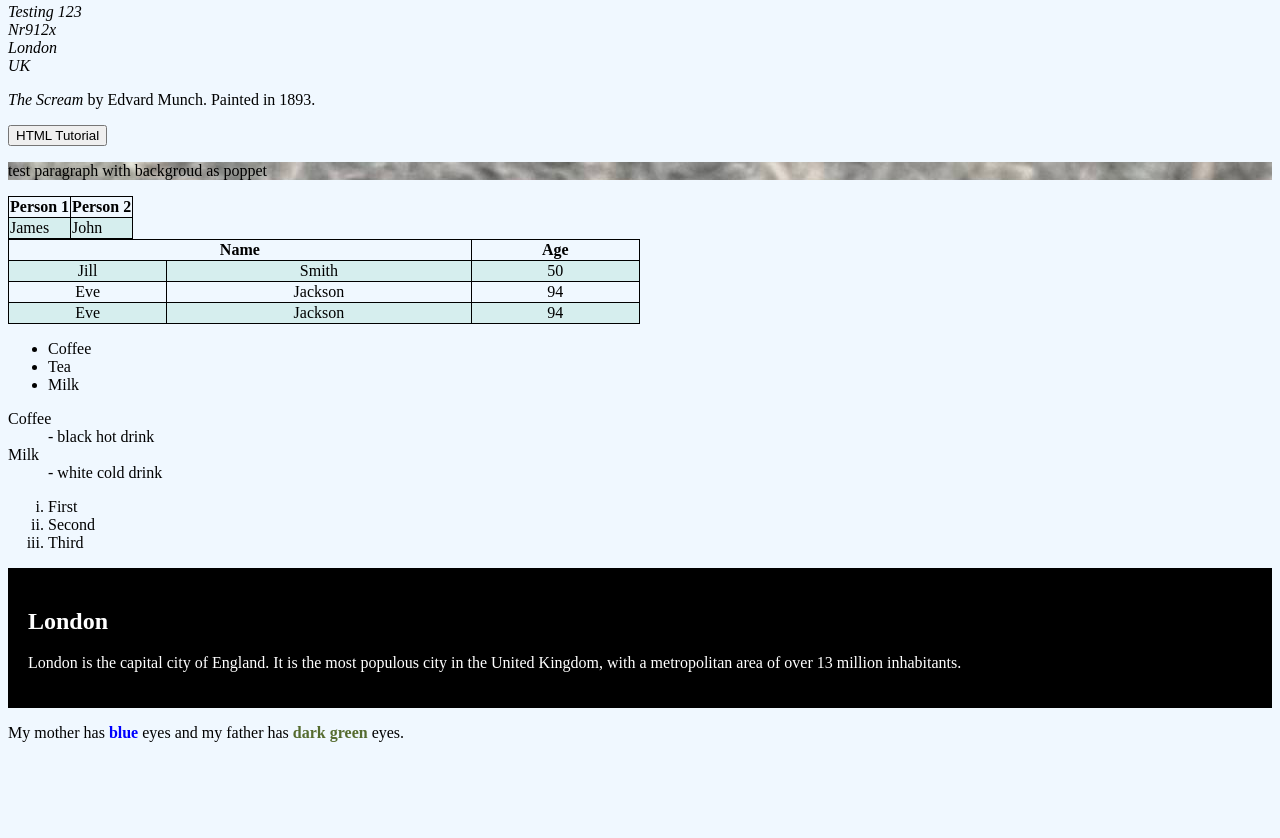
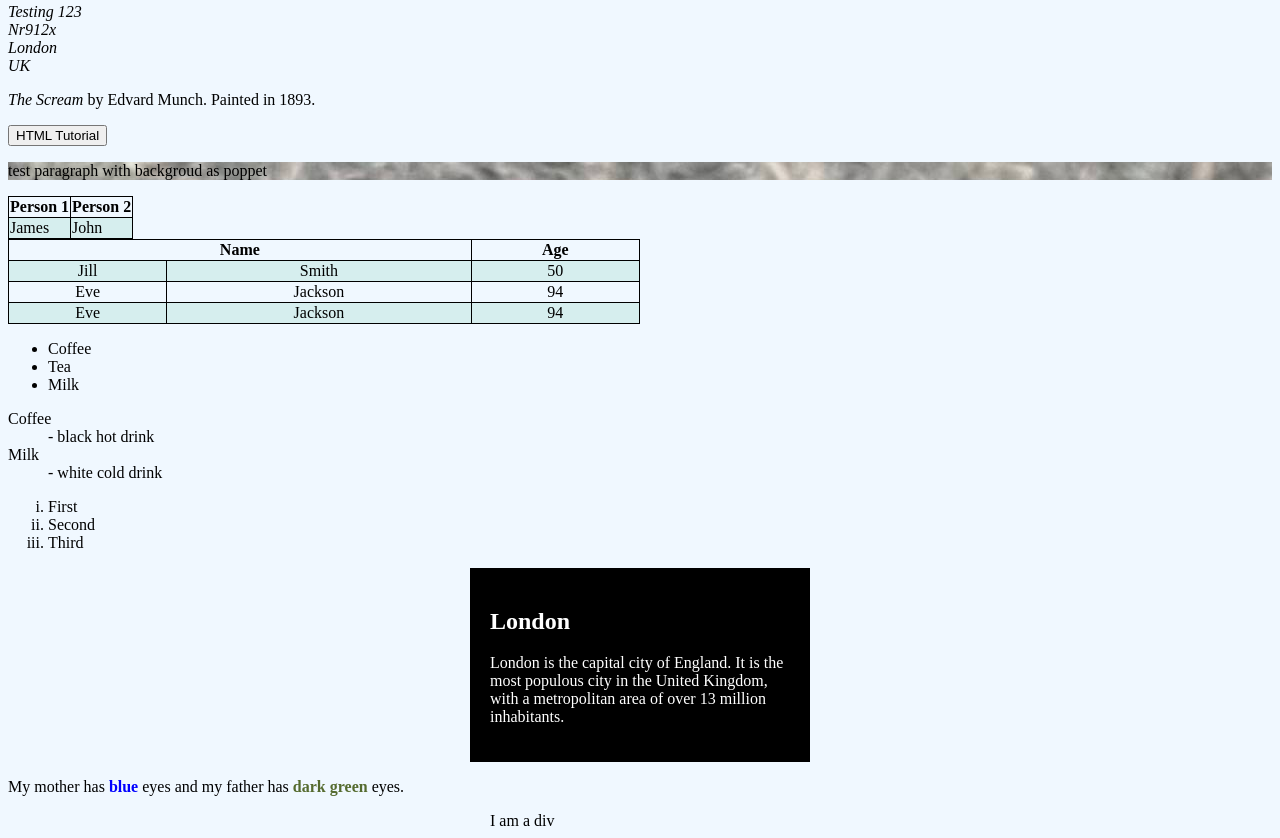
Before and after one commit to heskeyj/learningHTMLCSSJS, a plain HTML site: page index.html in a window 1280 px wide. Shown: the part 1171-2009 px from the top of the page. Before the commit the page ends 1929 px from the top, so only its background shows below. Drawn offline with Linux system fonts and the light colour scheme.

Commit message:
HTML Div Lesson

```diff
--- a/index.html
+++ b/index.html
@@ -36,6 +36,11 @@
         }
         tr:nth-child(even) {
         background-color: #D6EEEE;
+        }
+
+        div {
+          width: 300px;
+          margin: auto;
         }
         </style>
 
@@ -139,6 +144,8 @@
         <p>London is the capital city of England. It is the most populous city in the United Kingdom, with a metropolitan area of over 13 million inhabitants.</p>
     </div>
     <p>My mother has <span style="color:blue;font-weight:bold;">blue</span> eyes and my father has <span style="color:darkolivegreen;font-weight:bold;">dark green</span> eyes.</p>
-
+    <div>
+      I am a div
+    </div>
 </body>
 </html>
```
